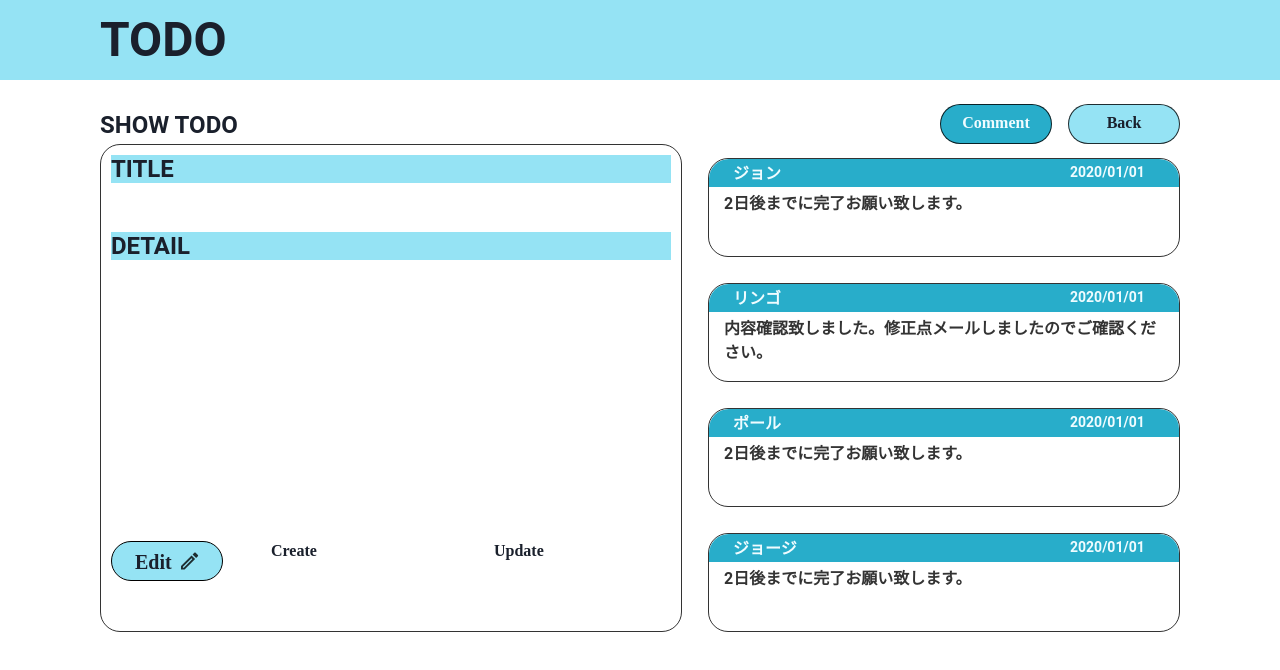
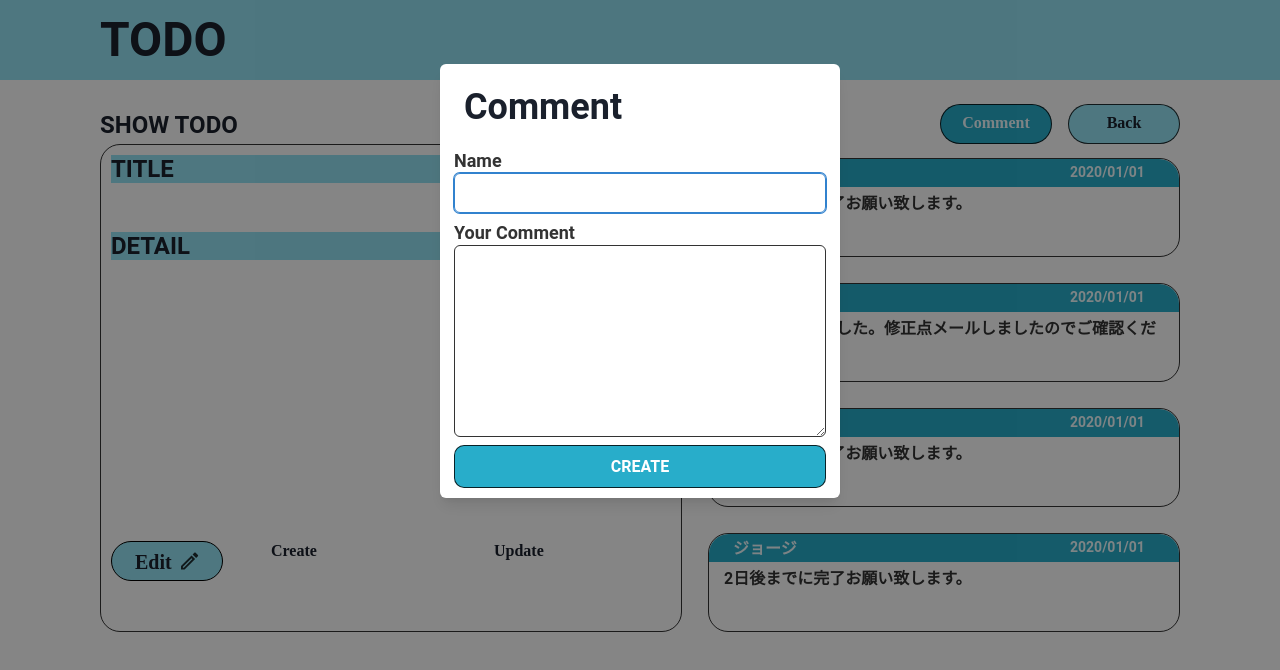
Before and after one commit to if-mentor/next_todo_9, a Next.js app: page /1/todo_show in a window 1280 px wide. Both pictures are taken after a click on the button "Comment". Shown: the top 670 px of the page. Built offline with nearby package versions, Linux system fonts and the light colour scheme; no server answers; the database is empty.

Commit message:
#36 add: モーダルデザイン作成

```diff
--- a/src/pages/[id]/todo_show.tsx
+++ b/src/pages/[id]/todo_show.tsx
@@ -1,4 +1,16 @@
-import { Box, Button, Heading } from "@chakra-ui/react";
+import {
+  Box,
+  Button,
+  Heading,
+  Input,
+  Textarea,
+  Modal,
+  ModalOverlay,
+  ModalContent,
+  ModalHeader,
+  ModalBody,
+  useDisclosure
+} from "@chakra-ui/react";
 import React, { useState, useEffect } from "react";
 import { useRouter } from "next/router";
 import Layout from "../../components/Layout";
@@ -20,6 +32,8 @@ function TodoShow() {
   };
 
   const [todos, setTodos] = useState<todos>({ title: "", detail: "", create: "", update: "" });
+
+  const { isOpen, onOpen, onClose } = useDisclosure();
 
   useEffect(() => {
     if (!router.isReady) return;
@@ -65,6 +79,7 @@ function TodoShow() {
           </Heading>
           <Box>
             <Button
+              onClick={onOpen}
               background="#28ADCA"
               border="1px solid rgba(0, 0, 0, 0.8)"
               box-sizing="border-box"
@@ -172,6 +187,43 @@ function TodoShow() {
             </Box>
           </D1>
         </main>
+
+
+        {/* TODO */}
+        <Modal isOpen={isOpen} onClose={onClose}>
+          <ModalOverlay />
+          <ModalContent
+            width={"400px"}
+            height={"434px"}
+          >
+            <ModalHeader
+              fontWeight={"bold"}
+              fontSize={"36px"}
+            >Comment</ModalHeader>
+            <ModalBody
+              padding={"0"}
+              margin={"0 auto"}
+            >
+              <Box
+                marginBottom={"9px"}
+              >
+                <SModal_Label>Name</SModal_Label>
+                <SModal_Input type="text" />
+              </Box>
+              <SModal_Label>Your Comment</SModal_Label>
+              <SModal_Textarea />
+            </ModalBody>
+            <Box
+              margin={"0 auto"}
+              marginTop={"7px"}
+              marginBottom={"10px"}
+            >
+              <SModal_Button colorScheme='blue' onClick={onClose}>
+                CREATE
+              </SModal_Button>
+            </Box>
+          </ModalContent>
+        </Modal>
       </Box>
     </Layout>
   );
@@ -332,3 +384,30 @@ const P13 = styled.div`
   font-weight: 700;
   white-space: pre-line;
 `;
+
+const SModal_Label = styled.div`
+height: 23px;
+font-weight: 700;
+font-size: 18px;
+line-height: 22px;
+color: rgba(0, 0, 0, 0.8);
+`;
+
+const SModal_Input = styled(Input)`
+width: 372px;
+border: 1px solid rgba(0, 0, 0, 0.8);
+`;
+
+const SModal_Textarea = styled(Textarea)`
+width: 372px;
+height:192px;
+border: 1px solid rgba(0, 0, 0, 0.8);
+`;
+
+const SModal_Button = styled(Button)`
+width: 372px;
+height: 43px;
+background: #28ADCA;
+border: 1px solid rgba(0, 0, 0, 0.8);
+border-radius: 10px;
+`;
```
